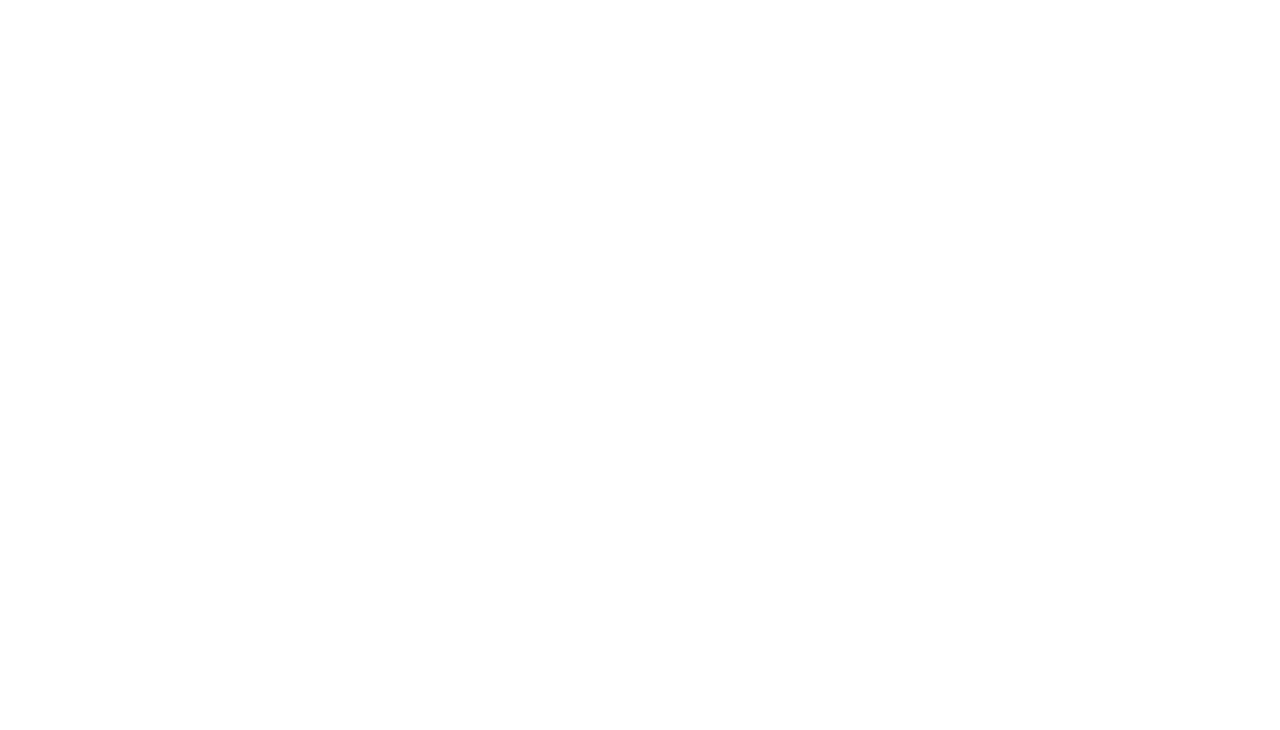
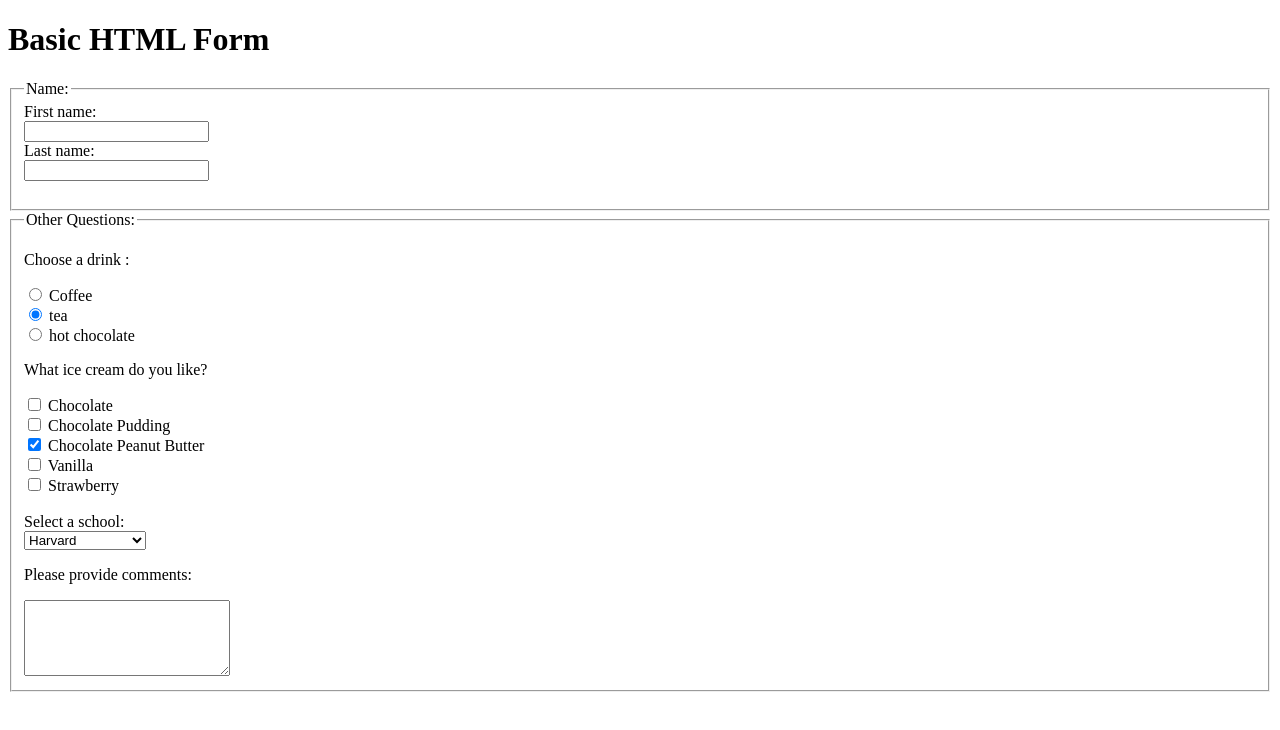
Before and after one commit to mohammedmataralzain/html-task, a plain HTML site: page index.html in a window 1280 px wide. Drawn offline with Linux system fonts and the light colour scheme.

Commit message:
The html file

```diff
--- a/index.html
+++ b/index.html
@@ -4,9 +4,66 @@
     <meta charset="UTF-8">
     <meta http-equiv="X-UA-Compatible" content="IE=edge">
     <meta name="viewport" content="width=device-width, initial-scale=1.0">
-    <title>Document</title>
+    <!-- The favicon -->
+    <link rel="shortcut icon" href="https://media.flaticon.com/dist/min/img/favicon.ico">
+    <!-- The Main css file -->
+    <link rel="stylesheet" href="style.css">
+    <title> Task 1</title>
 </head>
 <body>
+    <h1>Basic HTML Form</h1>
+    <!-- Form qustion-->
+    <form action="">
+       <fieldset>
+           <!-- The first qustion  -->
+           <legend>Name:</legend>
+           <label for="fname">First name:</label><br>
+           <input type="text" id="fname" name="fname"><br>
+           <label for="lname">Last name:</label><br>
+           <input type="text" id="lname" name="lname"><br><br>
 
+       </fieldset>
+
+       <fieldset>
+
+           <legend>Other Questions:</legend>
+
+           <!-- The Second qustion  -->
+
+           <p>Choose a drink :</p>
+           <input type="radio" id="drink1" name="drink1" value="Coffee">
+           <label for="drink1">Coffee</label><br>
+           <input type="radio" id="drink2" name="drink2" value="tea" checked>
+           <label for="drink2">tea</label><br>
+           <input type="radio" id="drink3" name="drink3" value="hot chocolate">
+           <label for="drink3">hot chocolate</label>
+
+           <!-- The Third qustion  -->
+
+           <p>What ice cream do you like?</p>
+           <input type="checkbox" id="icecream1" name="icecream1" value="Chocolate">
+           <label for="icecream1"> Chocolate</label><br>
+           <input type="checkbox" id="icecream2" name="icecream2" value="Chocolate Pudding">
+           <label for="icecream2">Chocolate Pudding</label><br>
+           <input type="checkbox" id="icecream3" name="icecream3" value="Chocolate Peanut Butter" checked>
+           <label for="icecream3"> Chocolate Peanut Butter </label><br>
+           <input type="checkbox" id="icecream4" name="icecream4" value="Vanilla">
+           <label for="icecream4">Vanilla</label><br>
+           <input type="checkbox" id="icecream5" name="icecream5" value="Strawberry">
+           <label for="icecream5">Strawberry</label><br>
+           <br>
+           <label for="schools">Select a school:</label><br>
+           <select id="schools" name="schools">
+           <option value="Harvard">Harvard</option>
+           <option value="Mission Possible">Mission Possible</option>
+           <option value="A+ Academy">A+ Academy</option>
+           <option value="Scholar Center">Scholar Center</option>
+           </select>
+          <!-- The comments -->
+           <p>Please provide comments:</p>
+           <textarea name="comments" style="width:200px; height:70px;">
+               </textarea>
+         </fieldset>
+     </form>
 </body>
 </html>
```
